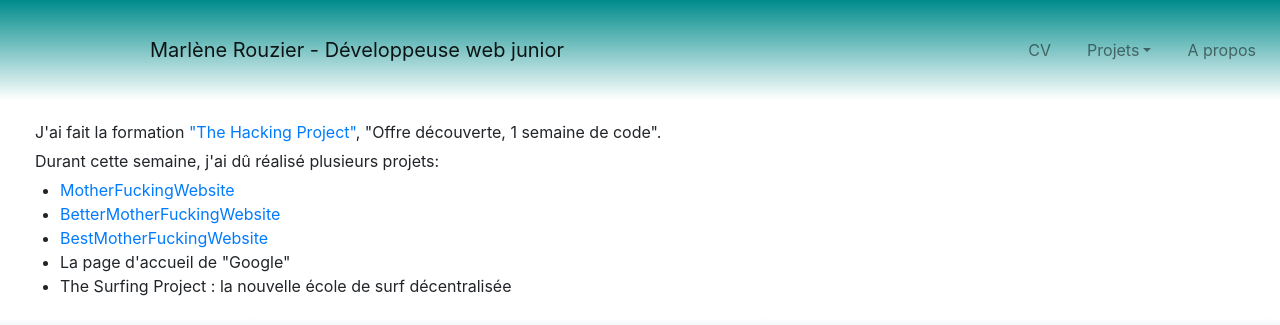
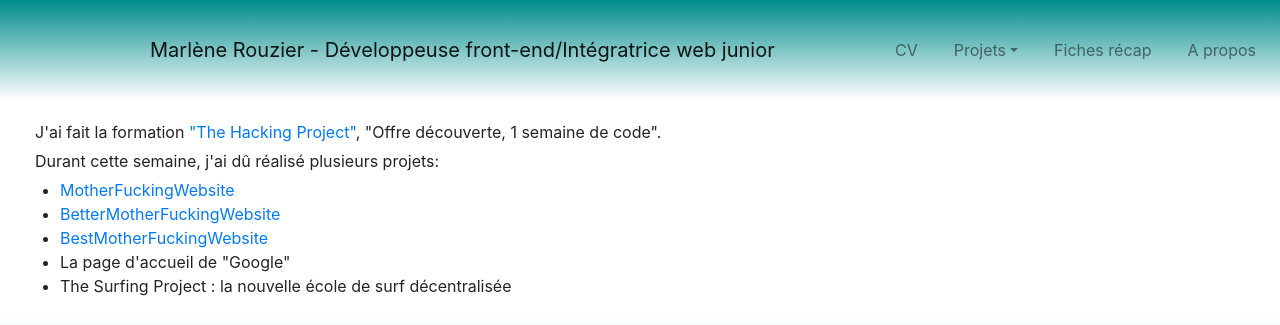
Before and after one commit to marlener87/marlener87.github.io, a plain HTML site: page THP.html in a window 1280 px wide. Shown: the top 325 px of the page. Drawn offline with nearby package versions, Linux system fonts and the light colour scheme.

Commit message:
portfolio title update

```diff
--- a/THP.html
+++ b/THP.html
@@ -20,7 +20,7 @@
     <header>
     <!-- NAVBAR -->
     <nav class="navbar navbar-expand-lg navbar-light">
-        <a class="navbar-brand" href="index.html">Marlène Rouzier - Développeuse web junior</a>
+        <a class="navbar-brand" href="index.html">Marlène Rouzier - Développeuse front-end/Intégratrice web junior</a>
         <button class="navbar-toggler" type="button" data-toggle="collapse" data-target="#navbarNavDropdown" aria-controls="navbarNavDropdown" aria-expanded="false" aria-label="Toggle navigation">
           <span class="navbar-toggler-icon"></span>
         </button>
@@ -35,6 +35,9 @@
                 <a class="dropdown-item" href="mon_beau_lapin.html">Mon beau lapin</a>
                 <a class="dropdown-item" href="THP.html">The Hacking Project</a>
               </div>
+            </li>
+            <li class="nav-item">
+              <a class="nav-link" href="courses.html">Fiches récap</a>
             </li>
             <li class="nav-item">
                 <a class="nav-link" href="about.html">A propos</a>
```
Also changed, not shown: cv.html (+3 -1 lines), index.html (+4 -1 lines), mon_beau_lapin.html (+4 -1 lines), project.html (+4 -1 lines), courses.html (added).
